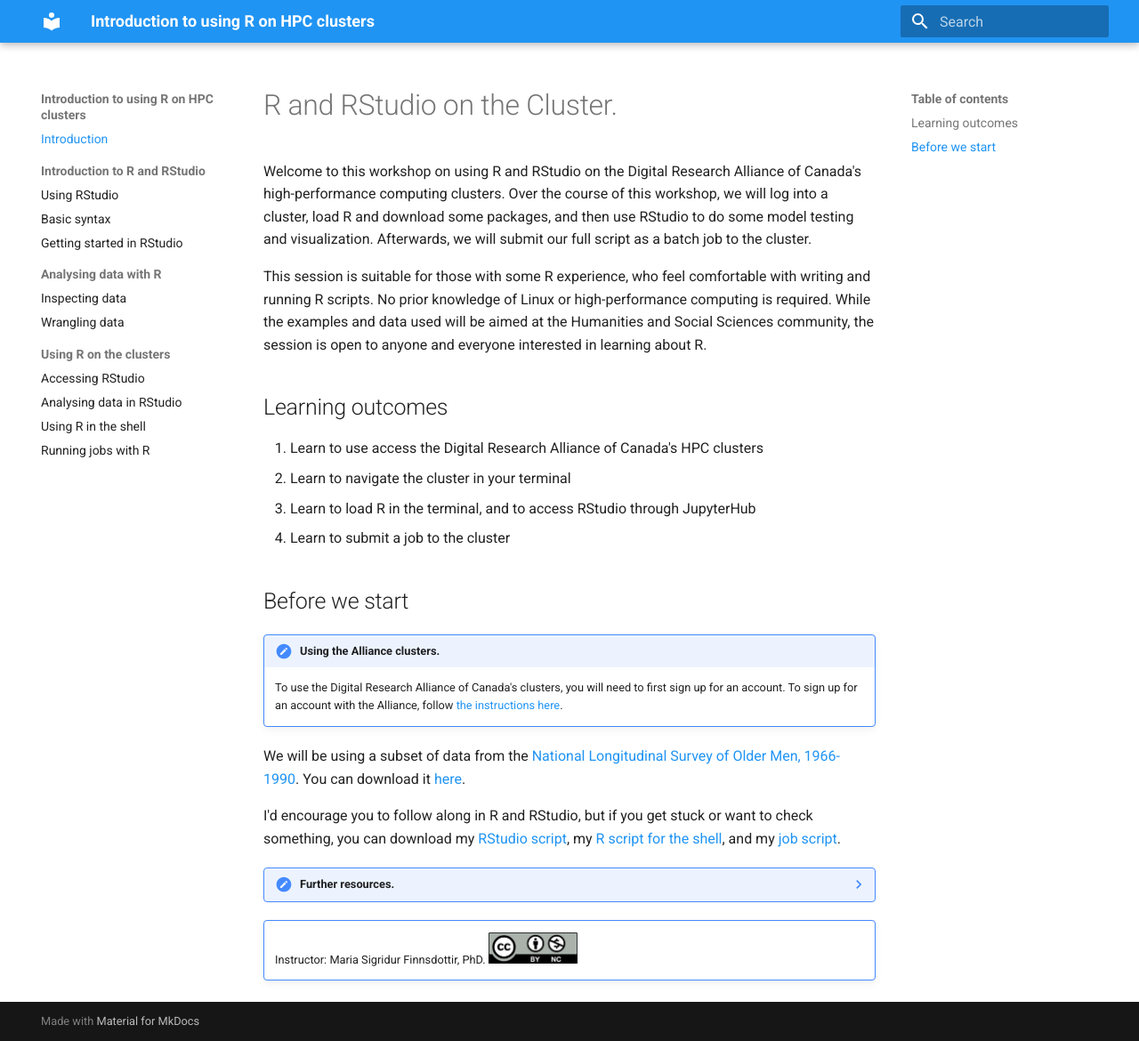
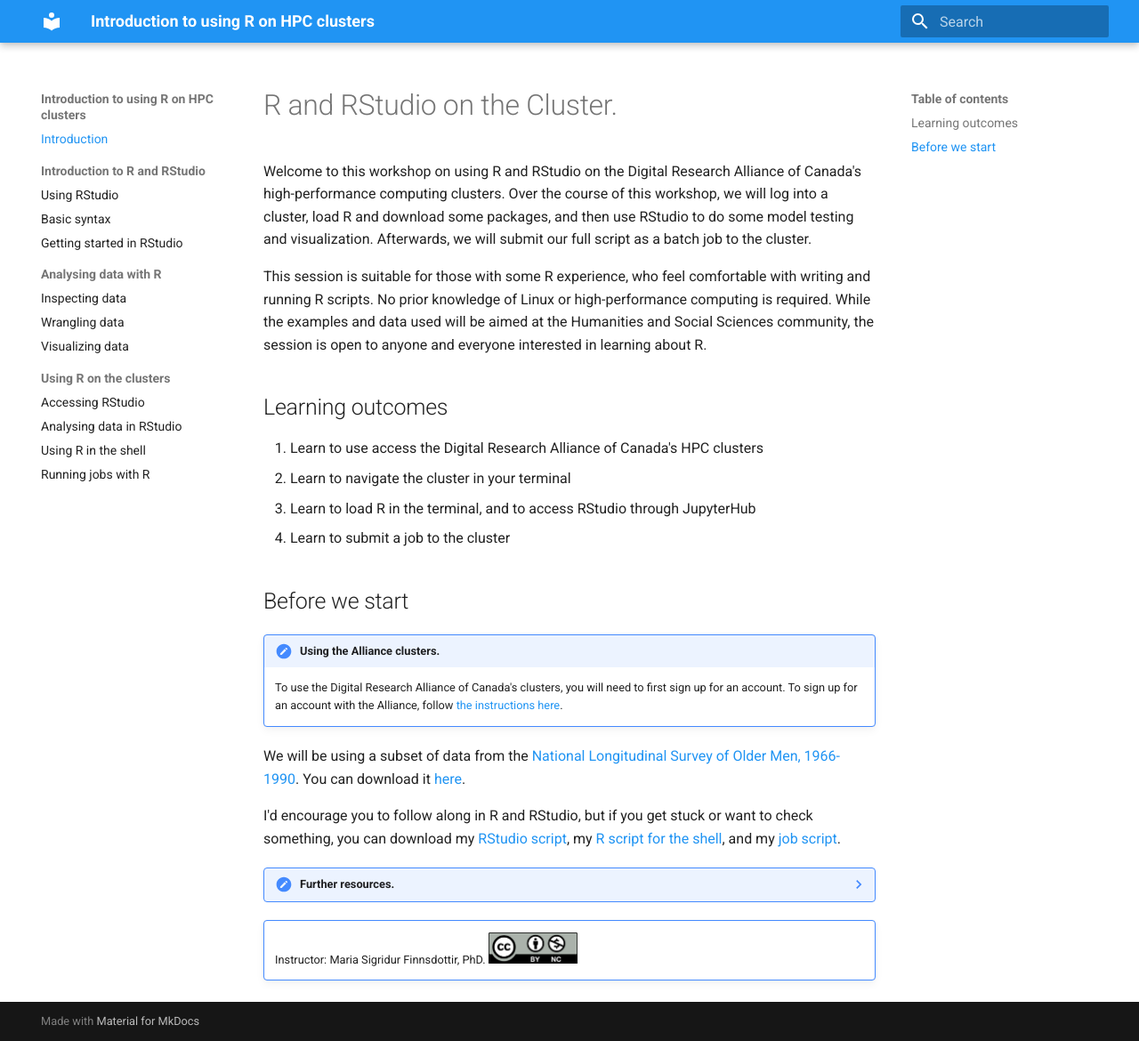
Before and after one commit to finnsdottir/r-clusters-may2026, an MkDocs documentation site: the page built from docs/index.md, in a window 1280 px wide and 1170 px high. Shown: the whole window at 89% size. Built offline with MkDocs 1.6.1 and Material for MkDocs 9.7.7, drawn with Linux system fonts in a browser that asks for light colours.

Commit message:
adding the visualization page to the table of contents

```diff
--- a/mkdocs.yml
+++ b/mkdocs.yml
@@ -40,6 +40,7 @@ nav:
   - Analysing data with R:
     - Inspecting data: inspecting.md
     - Wrangling data: wrangling.md
+    - Visualizing data: visualizing.md
   - Using R on the clusters:
     - Accessing RStudio: rstudio.md
     - Analysing data in RStudio: analysing_rstudio.md
```
